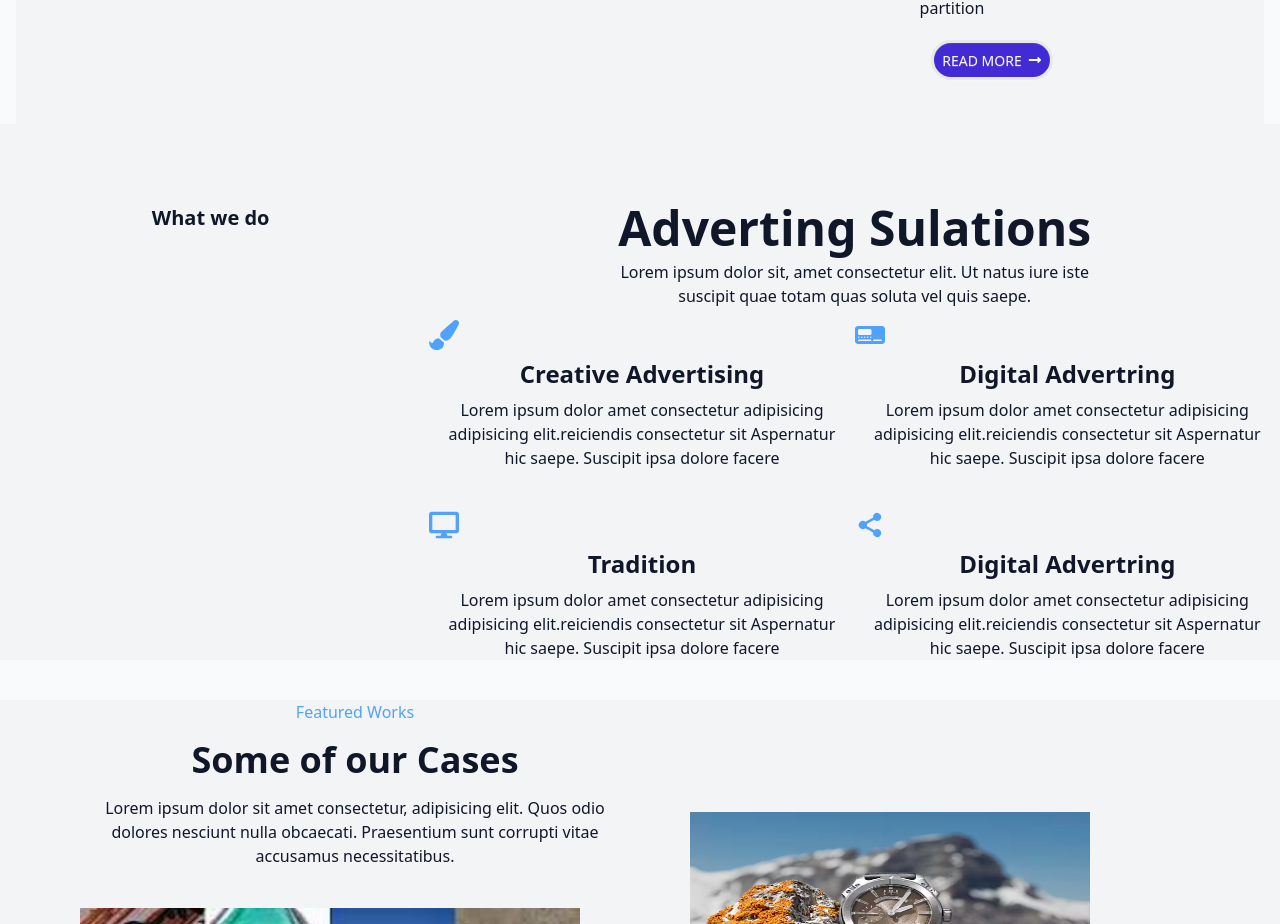
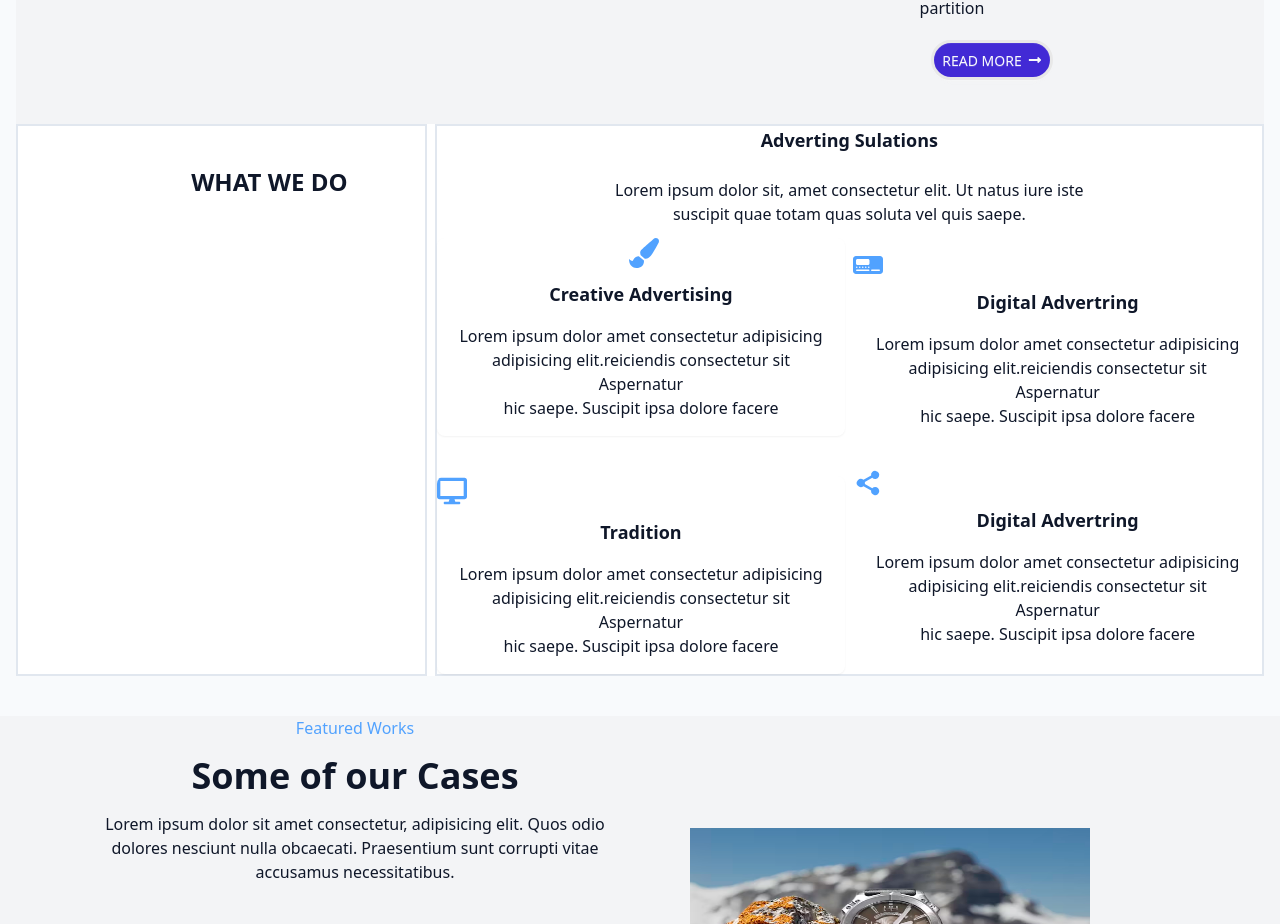
Before and after one commit to Omarfaruk1820/Home-Adverting-Agency, a React (Vite) app: page / in a window 1280 px wide. Shown: the part 1076-2000 px from the top of the page. Built offline with nearby package versions, Linux system fonts and the light colour scheme.

Commit message:
added adverting section

```diff
--- a/src/Components/Pages/AdvertingSection.jsx
+++ b/src/Components/Pages/AdvertingSection.jsx
@@ -4,48 +4,54 @@ import { FaDesktop } from "react-icons/fa";
 import { IoShareSocialSharp } from "react-icons/io5";
 const AdvertingSection = () => {
     return (
-      <div className='bg-gray-100'>
-          <div className='grid grid-cols-3 gap-2'>
-           <div className='col-span-1 mt-20 text-center text-xl font-bold'>What we do</div>
-           <div className='col-span-2 '>
-         <div className='space-y-2'>
-         <h1 className='mt-20 font-semibold text-5xl'>Adverting Sulations</h1>
+     <section id="hero"
+      className="relative max-h-screen flex flex-col md:flex-cols-2 items-center justify-center px-4">
+       <div className='bg-white  '>
+          <div className='grid grid-col-1 md:grid-cols-2 lg:grid-cols-3  gap-2'>
+           <div className='col-span-1 p-10 justify-center items-center h-auto w-full border-2  '>
+            <h1 className="text-2xl font-bold ml-24">WHAT WE DO</h1>
+           </div>
+           <div className='col-span-2 border-2 '>
+         <div className='space-y-3 justify-center items-center'>
+        <h2 className=" mb-6 font-semibold text-lg   md-12 text-center">
+          Adverting <span className="font-semibold text-lg ">Sulations</span>
+        </h2>
           <p>Lorem ipsum dolor sit, amet consectetur elit. Ut natus   iure iste<br></br>
              suscipit
             quae totam quas soluta vel quis saepe.</p>
          </div>
-            <div className='grid grid-cols-2'>
-                <div className='w-full'>
-                  <div className='space-y-2 mt-3'>
-                  <p className=' text-blue-400 text-3xl'><FaPaintBrush /></p>
-                <h1 className='text-2xl font-bold'>Creative Advertising</h1>
-                <p>Lorem ipsum dolor  amet consectetur adipisicing <br></br> adipisicing elit.reiciendis consectetur sit Aspernatur<br></br>  hic saepe.
+            <div className='flex items-center justify-center gap-2'>
+                <div className='w-full lg:flex-cols-2 md:flex-cols-2 flex-cols-1 justify-center items-center  '>
+                  <div className='space-y-3 mt-3 group bg-card rounded-lg overflow-hidden shadow-xs card-hover text-wrap'>
+                  <p className=' text-blue-400 text-3xl ml-48 '><FaPaintBrush /></p>
+                <h1 className='font-semibold text-lg '>Creative Advertising</h1>
+                <p className="text-wrap text-muted-foreground  m-4 space-y-2">Lorem ipsum dolor  amet consectetur adipisicing <br></br> adipisicing elit.reiciendis consectetur sit Aspernatur<br></br>  hic saepe.
                      Suscipit ipsa dolore facere
                    </p>
                   </div>
-                 <div className='space-y-2 mt-10'>
+                 <div className='space-y-3 mt-10 group bg-card rounded-lg overflow-hidden shadow-xs card-hover text-wrap'>
                  <p className=' text-blue-400 text-3xl'><FaDesktop /></p>
-                <h1 className='text-2xl font-bold'>Tradition</h1>
-                <p>Lorem ipsum dolor  amet consectetur adipisicing <br></br> adipisicing elit.reiciendis consectetur sit Aspernatur<br></br>  hic saepe.
+                <h1 className='font-semibold text-lg '>Tradition</h1>
+                <p className="text-wrap text-muted-foreground  m-4 space-y-2">Lorem ipsum dolor  amet consectetur adipisicing <br></br> adipisicing elit.reiciendis consectetur sit Aspernatur<br></br>  hic saepe.
                      Suscipit ipsa dolore facere
                    </p>
                  </div>
 
                 </div>
-                <div className=' w-full'>
+                <div className='w-full md:flex-cols-2 justify-center items-center flex-col-1'>
 
                    <div className='space-y-2 mt-3'>
                    <p className=' text-blue-400 text-3xl'><FaTachographDigital /></p>
-                    <p className='text-2xl font-bold'>Digital Advertring</p>
-                    <p>Lorem ipsum dolor  amet consectetur adipisicing <br></br> adipisicing elit.reiciendis consectetur sit Aspernatur<br></br>  hic saepe.
+                    <p className='font-semibold text-lg '>Digital Advertring</p>
+                    <p className="text-wrap text-muted-foreground  m-4 space-y-2">Lorem ipsum dolor  amet consectetur adipisicing <br></br> adipisicing elit.reiciendis consectetur sit Aspernatur<br></br>  hic saepe.
                      Suscipit ipsa dolore facere
                    </p>
                    </div>
 
                     <div className='space-y-2 mt-10'>
                         <p className=' text-blue-400 text-3xl'><IoShareSocialSharp /></p>
-                    <p className='text-2xl font-bold'>Digital Advertring</p>
-                    <p>Lorem ipsum dolor  amet consectetur adipisicing <br></br> adipisicing elit.reiciendis consectetur sit Aspernatur<br></br>  hic saepe.
+                    <p className='font-semibold text-lg '>Digital Advertring</p>
+                    <p className="text-wrap text-muted-foreground  m-4 space-y-2">Lorem ipsum dolor  amet consectetur adipisicing <br></br> adipisicing elit.reiciendis consectetur sit Aspernatur<br></br>  hic saepe.
                      Suscipit ipsa dolore facere
                    </p>
                     </div>
@@ -55,6 +61,7 @@ const AdvertingSection = () => {
             </div>
         </div>
       </div>
+     </section>
     );
 };
 
```
